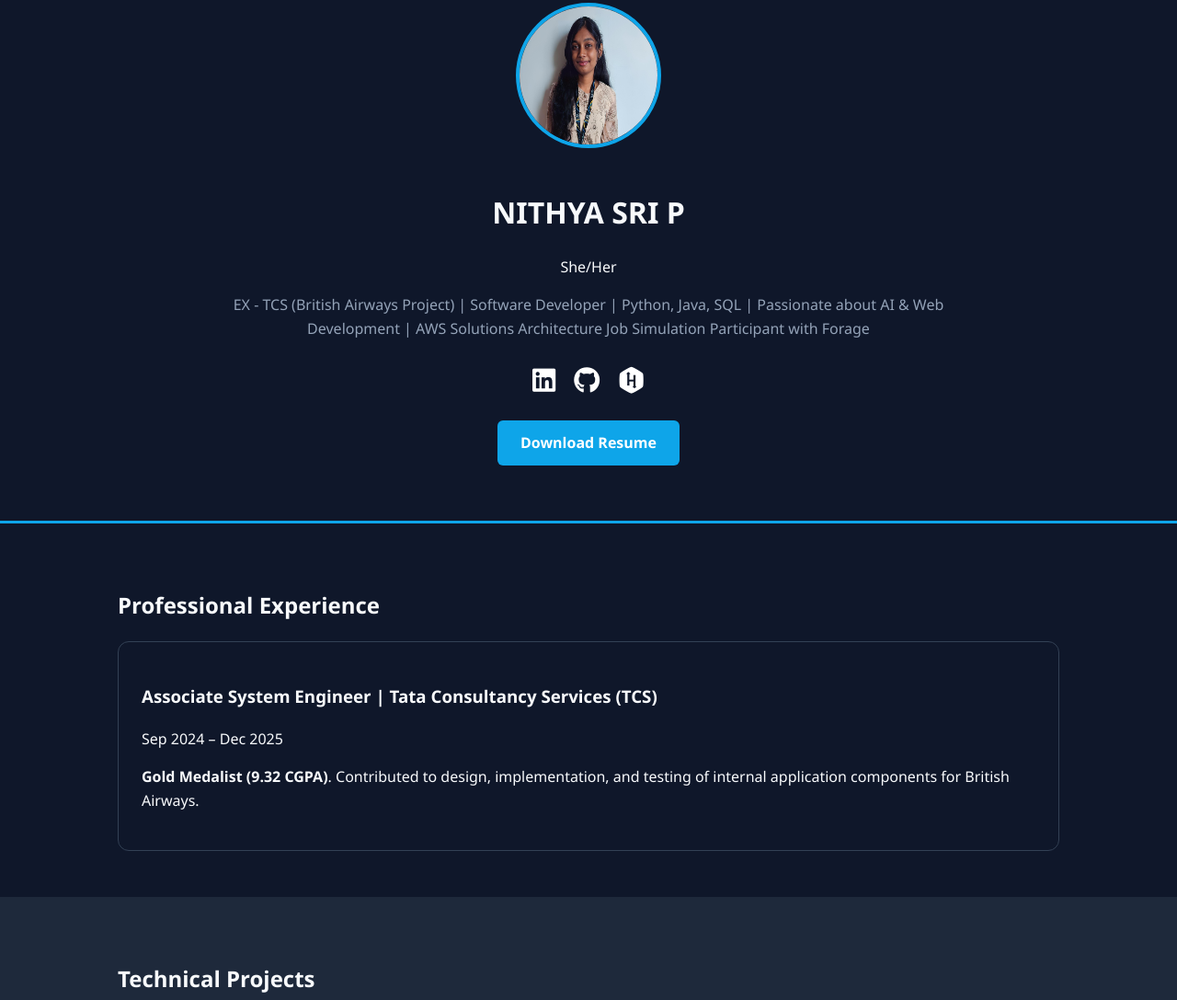
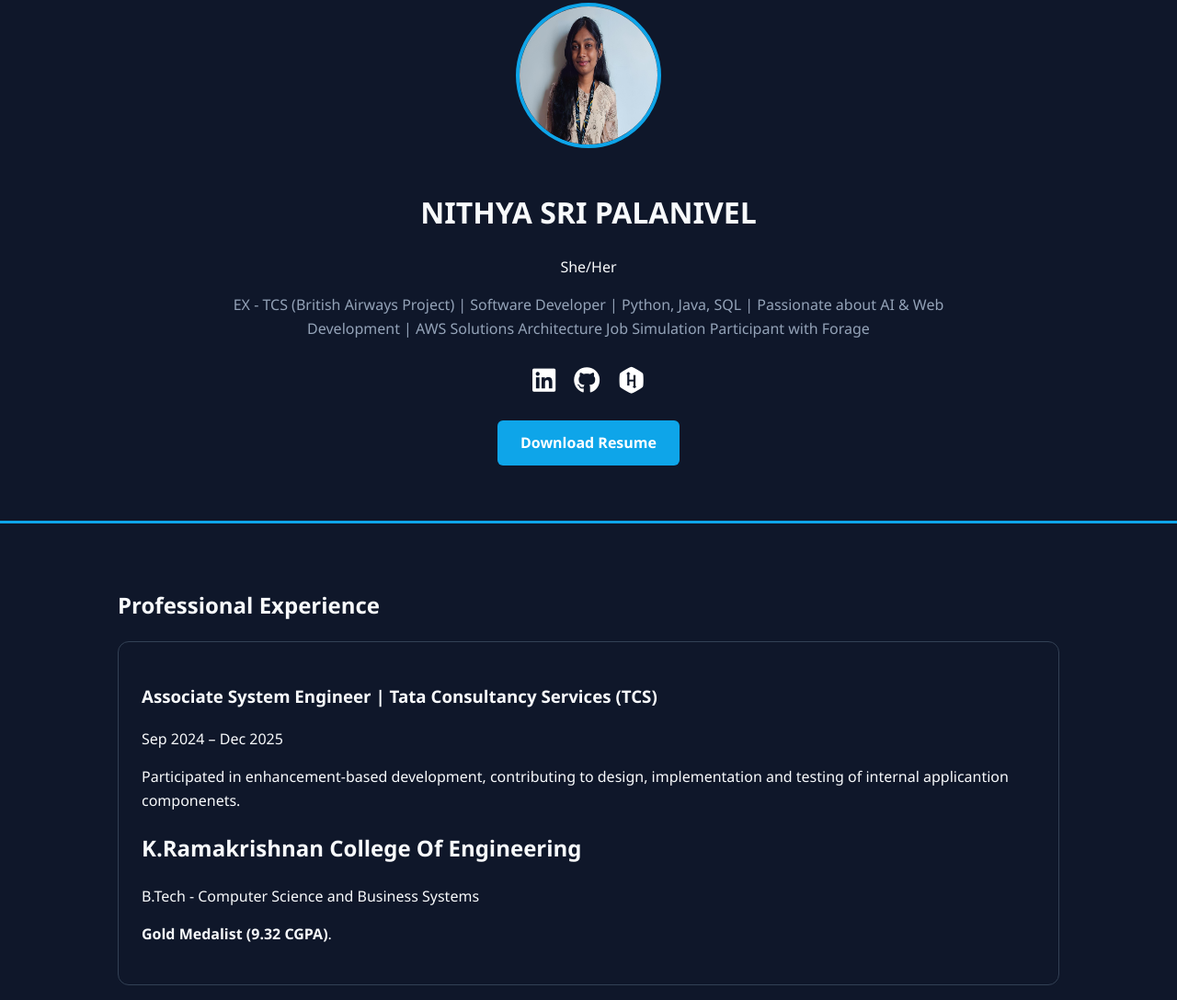
Before and after one commit to NITHYAVEL04/nithyasri-portfolio, a website: page index.html in a window 1280 px wide. Shown: the part 57-1144 px from the top of the page at 92% size. Drawn offline with Linux system fonts and the light colour scheme.

Commit message:
Added college details

```diff
--- a/index.html
+++ b/index.html
@@ -3,14 +3,14 @@
 <head>
     <meta charset="UTF-8">
     <meta name="viewport" content="width=device-width, initial-scale=1.0">
-    <title>Nithya Sri P | Software Developer Portfolio</title>
+    <title>Nithya Sri Palanivel | Software Developer Portfolio</title>
     <link rel="stylesheet" href="style.css">
     <link rel="stylesheet" href="https://cdnjs.cloudflare.com/ajax/libs/font-awesome/6.0.0/css/all.min.css">
 </head>
 <body>
     <header class="hero">
         <img src="Mypicture.jpeg" alt="Nithya Sri P" class="profile-img">
-        <h1>NITHYA SRI P</h1>
+        <h1>NITHYA SRI PALANIVEL</h1>
         <p class="pronouns">She/Her</p>
         <p class="tagline">EX - TCS (British Airways Project) | Software Developer | Python, Java, SQL | Passionate about AI & Web Development | AWS Solutions Architecture Job Simulation Participant with Forage</p>
 
@@ -30,8 +30,10 @@
         <div class="card">
             <h3>Associate System Engineer | Tata Consultancy Services (TCS)</h3>
             <p class="date">Sep 2024 – Dec 2025</p>
-            <p><strong>Gold Medalist (9.32 CGPA)</strong>. Contributed to design, implementation, and testing of internal application components for British Airways.</p>
-        </div>
+            <p>Participated in enhancement-based development, contributing to design, implementation and testing of internal applicantion componenets. </p>
+            <h2>K.Ramakrishnan College Of Engineering</h2>
+            <p>B.Tech - Computer Science and Business Systems</p>
+            <p><strong>Gold Medalist (9.32 CGPA)</strong>.</p>
     </section>
 
     <section class="container grey-bg">
```
